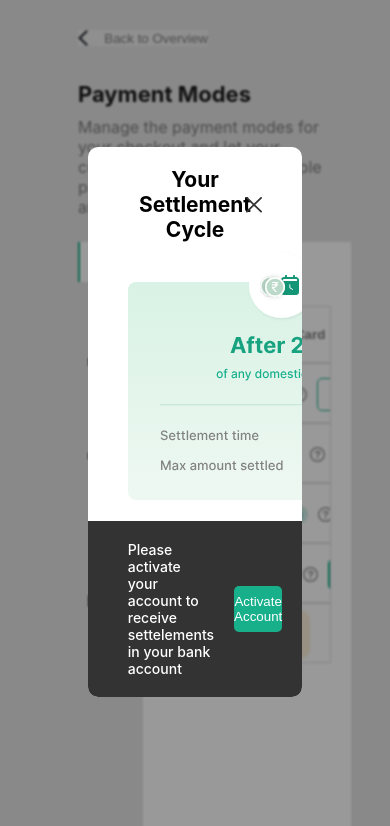
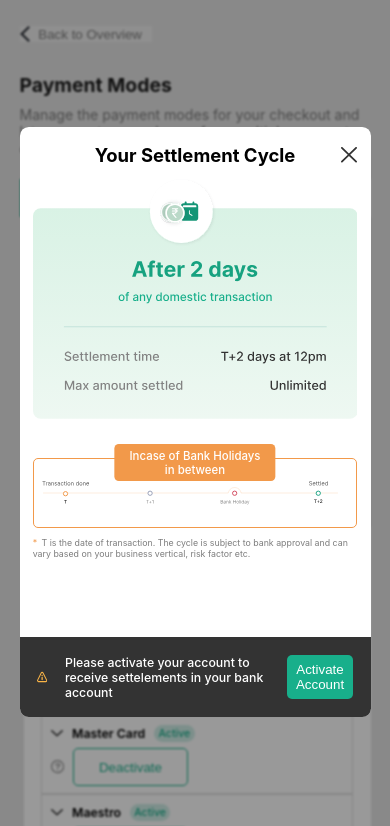
Before and after one commit to AbbasSaad27/client-invoice-page, a React (Create React App) app: page / in a window 390 px wide. Shown: the top 826 px of the page. Built offline with nearby package versions, Linux system fonts and the light colour scheme.

Commit message:
Completed responsiveness

```diff
--- a/src/App.css
+++ b/src/App.css
@@ -41,3 +41,9 @@
   height: 100%;
   background-color: #E5E5E5;
 }
+
+@media only screen and (max-width: 850px) {
+  .App {
+    height: auto;
+  }
+}
--- a/src/components/cards/cards.styles.css
+++ b/src/components/cards/cards.styles.css
@@ -58,7 +58,7 @@
 }
 
 .btn-card {
-    padding: .8rem 0;
+    padding: .8em 0;
     background-color: unset;
     outline: none;
     border: none;
@@ -87,7 +87,7 @@
 }
 
 .card-more-info {
-    padding: 0rem 1rem 1rem 3.2rem;
+    padding: 0em 1em 1em 3.2rem;
     color: #4B4949;
 }
 
@@ -103,3 +103,17 @@
     color: white;
     background-color: #18AF8B;
 }
+
+@media only screen and (max-width: 445px) {
+    .card-preview {
+        flex-direction: column;
+        height: 9rem;
+    }
+    .card-container {
+        height: 9rem;
+    }
+
+    .card-opened {
+        height: 14rem;
+    }
+}
--- a/src/components/contentContainer/contentContainer.styles.css
+++ b/src/components/contentContainer/contentContainer.styles.css
@@ -4,3 +4,9 @@
     display: flex;
     height: 76%;
 }
+
+@media only screen and (max-width: 850px) {
+    .contentContainer {
+        flex-direction: column;
+    }
+}
--- a/src/components/menuContainer/menuContainer.styles.css
+++ b/src/components/menuContainer/menuContainer.styles.css
@@ -1,3 +1,9 @@
 .menu-container {
     width: 22%;
 }
+
+@media only screen and (max-width: 850px) {
+    .menu-container {
+        width: 100%;
+    }
+}
--- a/src/components/modal/modal.styles.css
+++ b/src/components/modal/modal.styles.css
@@ -19,7 +19,7 @@
     width: 55%;
     position: relative;
     overflow: hidden;
-    height: 55rem;
+    height: 90%;
 }
 
 .modal-header {
@@ -35,3 +35,17 @@
     right: 0;
     cursor: pointer;
 }
+
+@media only screen and (max-width: 1040px) {
+    .modal {
+        width: 70%;
+    }
+}
+
+@media only screen and (max-width: 768px) {
+    .modal {
+        width: 90%;
+        padding: 2rem 1.5rem;
+        height: 70%;
+    }
+}
--- a/src/index.css
+++ b/src/index.css
@@ -24,3 +24,36 @@ ul {
   cursor: pointer;
   border: none;
 }
+
+
+@media only screen and (min-width: 1440px) {
+  html {
+    font-size: 65%;
+  }
+}
+@media only screen and (min-width: 1600px) {
+  html {
+    font-size: 70%;
+  }
+}
+@media only screen and (min-width: 1800px) {
+  html {
+    font-size: 75%;
+  }
+}
+@media only screen and (max-width: 1280px) {
+  html {
+    font-size: 60%;
+  }
+}
+
+@media only screen and (max-width: 1160px) {
+  html {
+    font-size: 58%;
+  }
+}
+@media only screen and (max-width: 560px) {
+  html {
+    font-size: 55%;
+  }
+}
--- a/src/pages/paymentModesPage/paymentModesPage.styles.css
+++ b/src/pages/paymentModesPage/paymentModesPage.styles.css
@@ -6,12 +6,12 @@
     display: flex;
     align-items: center;
     color: #7D7D7D;
-    justify-content: space-between;
+    margin-bottom: 3.5rem;
+    width: 15rem;
 }
 
-.btn-back {
-    margin-bottom: 3.5rem;
-    width: 13rem;
+.btn-back svg {
+    margin-right: 1rem;
 }
 
 .page-container {
@@ -94,12 +94,27 @@
 .warning-text {
     font-size: 1.4rem;
     font-weight: 500;
+    flex: content;
 }
 
 .btn-activate {
-    padding: .8rem 0;
+    padding: .8rem 1rem;
     margin-right: 0;
     margin-left: auto;
     width: 15rem;
+    flex: 1;
     border-radius: 5px;
 }
+
+@media only screen and (max-width: 1090px) {
+    .page-container {
+        width: 90%;
+        margin: 0 auto;
+    }
+}
+
+@media only screen and (max-width: 470px) {
+    .settlement-info {
+        width: 100%;
+    }
+}
```
